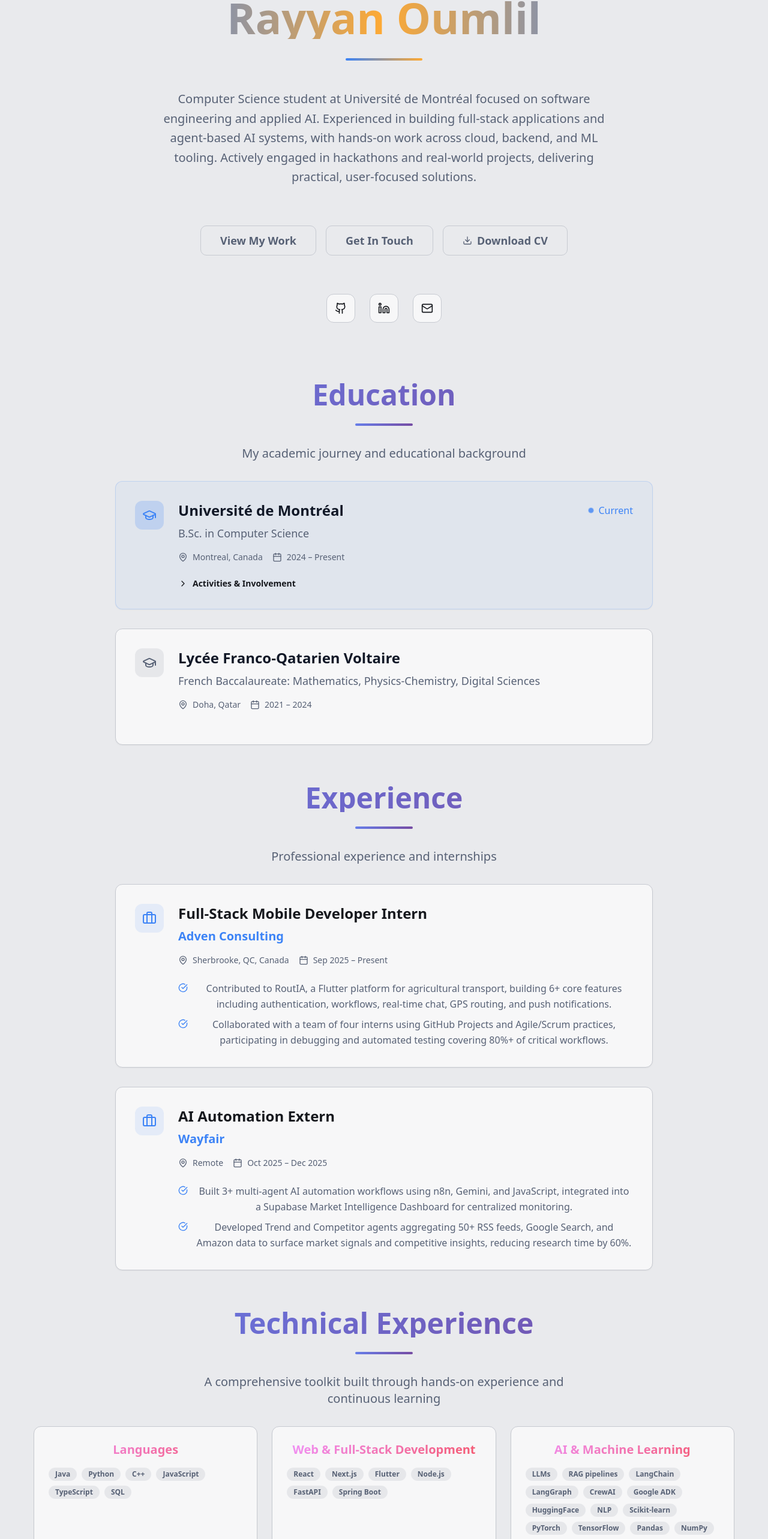
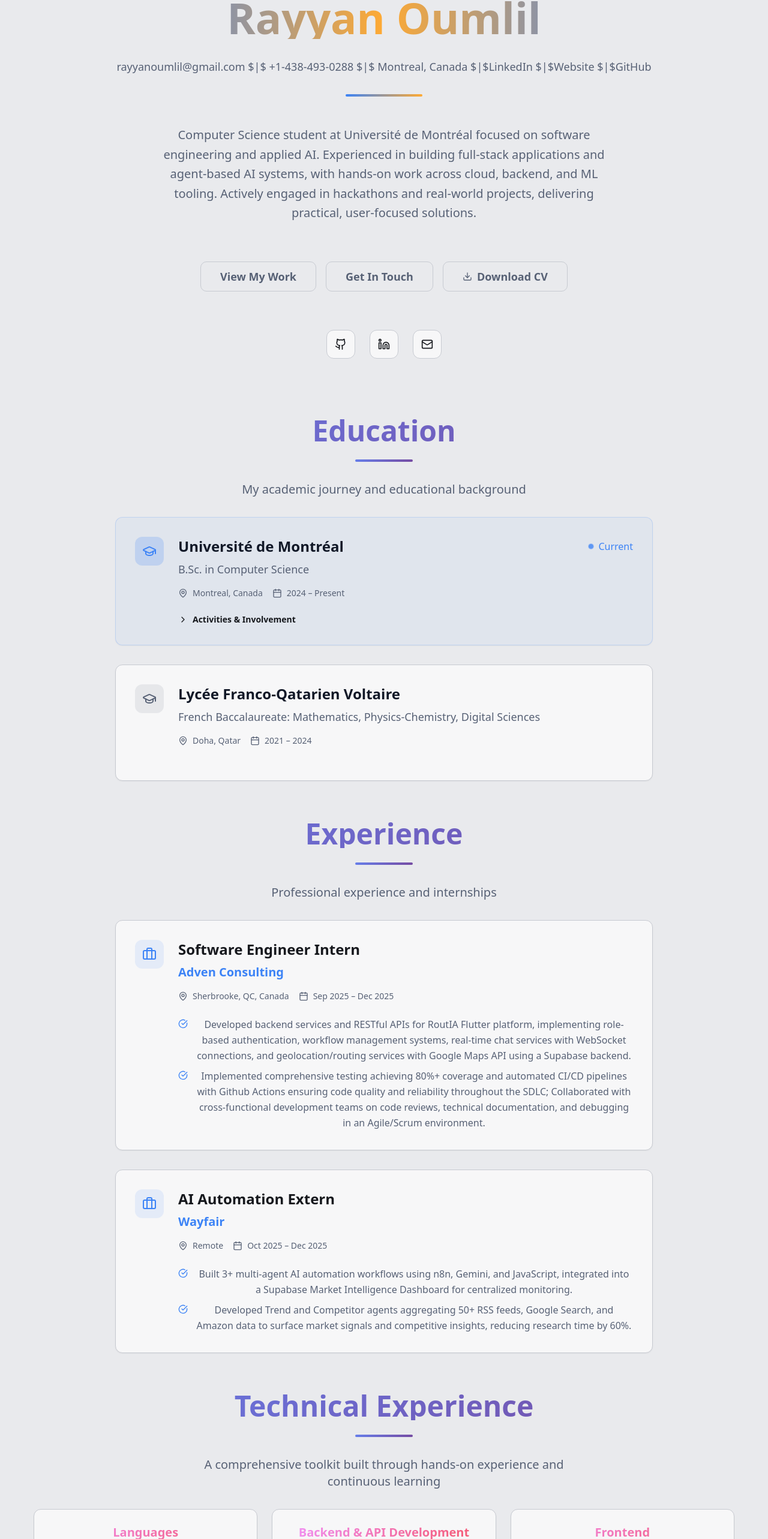
Before and after one commit to Rayyan-Oumlil/MyPortfolio, a React (Vite) app: page / in a window 1280 px wide. Shown: the part 211-2777 px from the top of the page at 60% size. Built offline with nearby package versions, Linux system fonts and the light colour scheme.

Commit message:
Sync portfolio with LaTeX CV template: update education courses, experience details, skills categories, add AWS certification, and hero contact info

```diff
--- a/src/components/Certifications.tsx
+++ b/src/components/Certifications.tsx
@@ -25,6 +25,14 @@ const Certifications = () => {
     }, []);
 
     const certifications = [
+        {
+            title: "AWS Certified Cloud Practitioner",
+            provider: "Amazon Web Services",
+            status: "Completed",
+            logo: "/aws.png",
+            url: "https://aws.amazon.com/certification/certified-cloud-practitioner/",
+            skills: ["Cloud Computing", "AWS", "Cloud Architecture"]
+        },
         {
             title: "IBM Full Stack Software Developer Professional Certificate",
             provider: "IBM",
--- a/src/components/Education.tsx
+++ b/src/components/Education.tsx
@@ -39,7 +39,8 @@ const Education = () => {
       period: "2024 – Present",
       current: true,
       activities: [
-        "UdeM AI — Artificial Intelligence Student Club, Calculum — Mathematics & Problem-Solving Club"
+        "UdeM AI — Artificial Intelligence Student Club, Calculum — Mathematics & Problem-Solving Club",
+        "Relevant Courses: Software Engineering, Web Design & Development, Data Structures and Algorithms, Databases, Programming, Operating Systems, Computer Architecture"
       ]
     },
     {
--- a/src/components/Experience.tsx
+++ b/src/components/Experience.tsx
@@ -25,13 +25,13 @@ const Experience = () => {
 
   const experience = [
     {
-      title: "Full-Stack Mobile Developer Intern",
+      title: "Software Engineer Intern",
       company: "Adven Consulting",
       location: "Sherbrooke, QC, Canada",
-      period: "Sep 2025 – Present",
+      period: "Sep 2025 – Dec 2025",
       achievements: [
-        "Contributed to RoutIA, a Flutter platform for agricultural transport, building 6+ core features including authentication, workflows, real-time chat, GPS routing, and push notifications.",
-        "Collaborated with a team of four interns using GitHub Projects and Agile/Scrum practices, participating in debugging and automated testing covering 80%+ of critical workflows.",
+        "Developed backend services and RESTful APIs for RoutIA Flutter platform, implementing role-based authentication, workflow management systems, real-time chat services with WebSocket connections, and geolocation/routing services with Google Maps API using a Supabase backend.",
+        "Implemented comprehensive testing achieving 80%+ coverage and automated CI/CD pipelines with Github Actions ensuring code quality and reliability throughout the SDLC; Collaborated with cross-functional development teams on code reviews, technical documentation, and debugging in an Agile/Scrum environment.",
       ]
     },
     {
--- a/src/components/Hero.tsx
+++ b/src/components/Hero.tsx
@@ -75,6 +75,14 @@ const Hero = () => {
             <h1 className="text-5xl sm:text-6xl md:text-7xl font-bold bg-gradient-to-r from-primary via-accent to-primary bg-clip-text text-transparent leading-tight">
               Rayyan Oumlil
             </h1>
+
+            {/* Contact Information */}
+            <p className="text-lg text-muted-foreground mt-2">
+              rayyanoumlil@gmail.com $|$ +1-438-493-0288 $|$ Montreal, Canada $|$
+              <a href="https://www.linkedin.com/in/rayyan-oumlil-871b192b6/" target="_blank" rel="noopener noreferrer" className="hover:text-primary transition-colors">LinkedIn</a> $|$
+              <a href="https://www.rayyan-oumlil.me/" target="_blank" rel="noopener noreferrer" className="hover:text-primary transition-colors">Website</a> $|$
+              <a href="https://github.com/Rayyan-Oumlil" target="_blank" rel="noopener noreferrer" className="hover:text-primary transition-colors">GitHub</a>
+            </p>
 
             {/* Decorative underline */}
             <div className="h-1 w-32 bg-gradient-to-r from-primary to-accent mx-auto mt-4 rounded-full" />
--- a/src/components/Skills.tsx
+++ b/src/components/Skills.tsx
@@ -26,23 +26,31 @@ const Skills = () => {
   const technicalSkills = [
     {
       category: "Languages",
-      items: ["Java", "Python", "C++", "JavaScript", "TypeScript", "SQL"]
+      items: ["Python", "Java", "JavaScript", "TypeScript", "SQL", "Go"]
     },
     {
-      category: "Web & Full-Stack Development",
-      items: ["React", "Next.js", "Flutter", "Node.js", "FastAPI", "Spring Boot"]
+      category: "Backend & API Development",
+      items: ["Spring Boot", "FastAPI", "Node.js", "RESTful APIs", "Microservices", "WebSocket"]
     },
     {
-      category: "AI & Machine Learning",
-      items: ["LLMs", "RAG pipelines", "LangChain", "LangGraph", "CrewAI", "Google ADK", "HuggingFace", "NLP", "Scikit-learn", "PyTorch", "TensorFlow", "Pandas", "NumPy", "Matplotlib", "OpenCV"]
+      category: "Frontend",
+      items: ["React", "Next.js", "Angular", "Flutter", "TypeScript", "JavaScript", "HTML/CSS"]
     },
     {
       category: "Databases",
-      items: ["MySQL", "PostgreSQL", "MongoDB", "Redis", "Firebase", "Supabase", "FAISS"]
+      items: ["PostgreSQL", "MySQL", "MongoDB", "Redis", "FAISS", "Supabase"]
     },
     {
-      category: "DevOps & Cloud Systems",
-      items: ["Docker", "Git", "GitHub Actions", "Azure", "Google Cloud", "AWS", "CI/CD pipelines"]
+      category: "AI/ML",
+      items: ["PyTorch", "TensorFlow", "LangChain", "LangGraph", "Scikit-learn", "NLP", "Jupyter", "Matplotlib"]
+    },
+    {
+      category: "DevOps & Cloud",
+      items: ["Docker", "Git", "GitHub Actions", "CI/CD pipelines", "AWS", "Azure", "GitHub Projects"]
+    },
+    {
+      category: "Development Practices",
+      items: ["SDLC", "Microservices Architecture", "OOP", "Design Patterns", "Agile/Scrum", "TDD", "Unit Testing"]
     }
   ];
 
```
